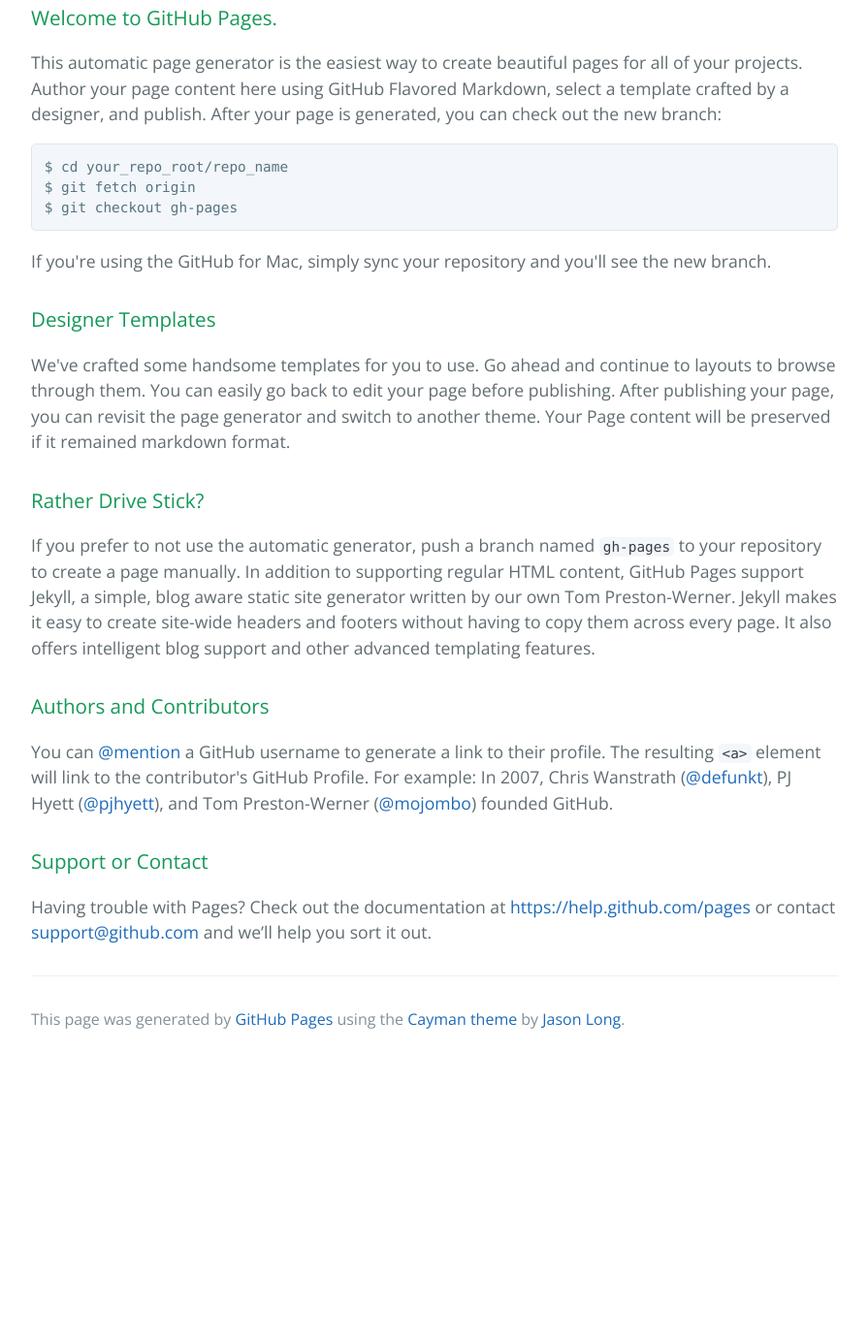
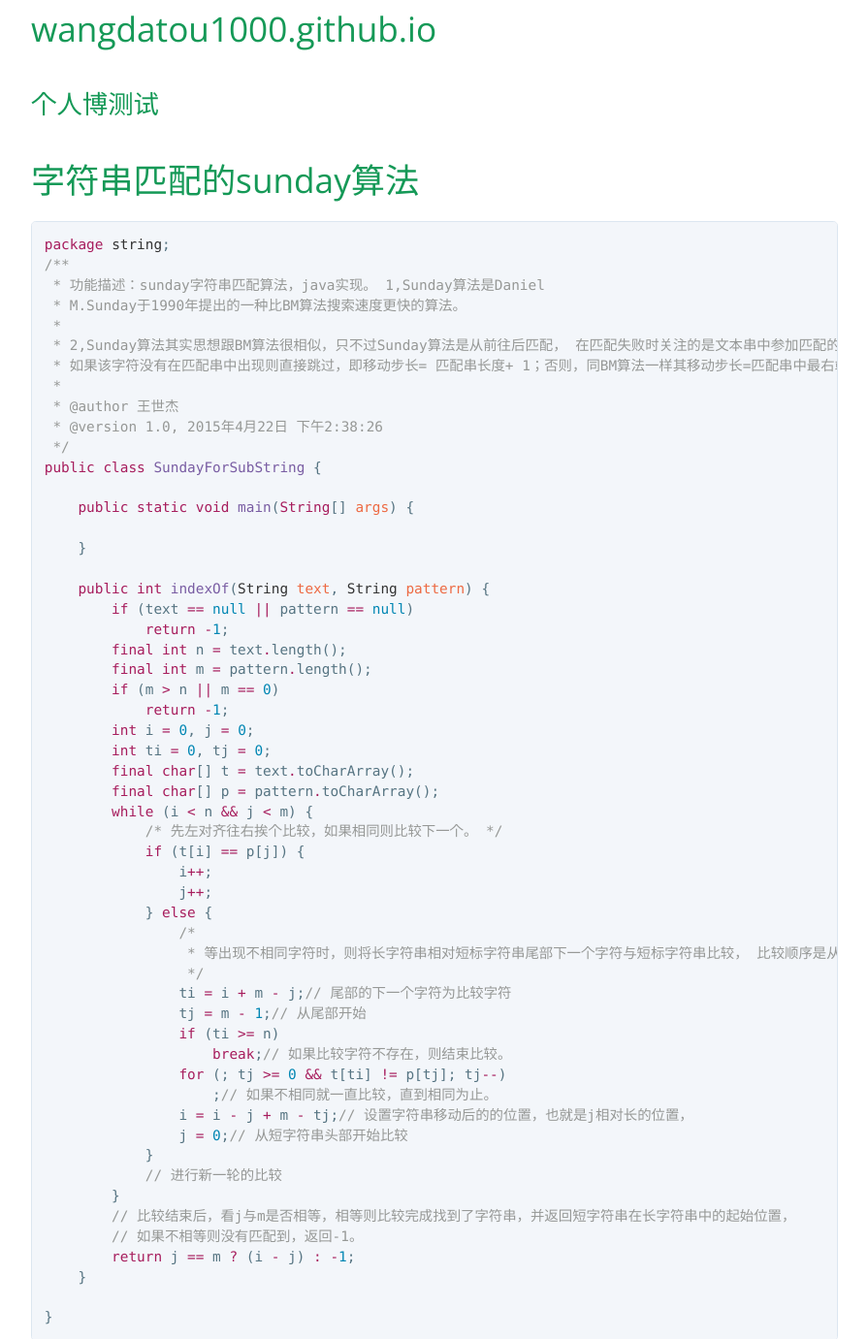
Before and after one commit to wangdatou1000/wangdatou1000.github.com, a plain HTML site: page index.html in a window 1280 px wide. Shown: the part 299-1680 px from the top of the page at 97% size, without its empty margins (192-1087 px from the left). Before the commit the page ends 1394 px from the top, so only its background shows below. Drawn offline with nearby package versions, Linux system fonts and the light colour scheme.

Commit message:
Replace master branch with page content via GitHub

```diff
--- a/index.html
+++ b/index.html
@@ -16,37 +16,70 @@
     </section>
 
     <section class="main-content">
-      <h3>
-<a id="welcome-to-github-pages" class="anchor" href="#welcome-to-github-pages" aria-hidden="true"><span class="octicon octicon-link"></span></a>Welcome to GitHub Pages.</h3>
+      <h1>
+<a id="wangdatou1000githubio" class="anchor" href="#wangdatou1000githubio" aria-hidden="true"><span class="octicon octicon-link"></span></a>wangdatou1000.github.io</h1>
 
-<p>This automatic page generator is the easiest way to create beautiful pages for all of your projects. Author your page content here using GitHub Flavored Markdown, select a template crafted by a designer, and publish. After your page is generated, you can check out the new branch:</p>
+<h2>
+<a id="个人博测试" class="anchor" href="#%E4%B8%AA%E4%BA%BA%E5%8D%9A%E6%B5%8B%E8%AF%95" aria-hidden="true"><span class="octicon octicon-link"></span></a>个人博测试</h2>
 
-<pre><code>$ cd your_repo_root/repo_name
-$ git fetch origin
-$ git checkout gh-pages
-</code></pre>
+<h1>
+<a id="字符串匹配的sunday算法" class="anchor" href="#%E5%AD%97%E7%AC%A6%E4%B8%B2%E5%8C%B9%E9%85%8D%E7%9A%84sunday%E7%AE%97%E6%B3%95" aria-hidden="true"><span class="octicon octicon-link"></span></a>字符串匹配的sunday算法</h1>
 
-<p>If you're using the GitHub for Mac, simply sync your repository and you'll see the new branch.</p>
+<div class="highlight highlight-java"><pre><span class="pl-k">package</span> <span class="pl-smi">string</span>;
+<span class="pl-c">/**</span>
+<span class="pl-c"> * 功能描述：sunday字符串匹配算法，java实现。 1,Sunday算法是Daniel</span>
+<span class="pl-c"> * M.Sunday于1990年提出的一种比BM算法搜索速度更快的算法。</span>
+<span class="pl-c"> * </span>
+<span class="pl-c"> * 2,Sunday算法其实思想跟BM算法很相似，只不过Sunday算法是从前往后匹配， 在匹配失败时关注的是文本串中参加匹配的最末位字符的下一位字符。</span>
+<span class="pl-c"> * 如果该字符没有在匹配串中出现则直接跳过，即移动步长= 匹配串长度+ 1；否则，同BM算法一样其移动步长=匹配串中最右端的该字符到末尾的距离+1。</span>
+<span class="pl-c"> * </span>
+<span class="pl-c"> * @author 王世杰</span>
+<span class="pl-c"> * @version 1.0, 2015年4月22日 下午2:38:26</span>
+<span class="pl-c"> */</span>
+<span class="pl-k">public</span> <span class="pl-k">class</span> <span class="pl-en">SundayForSubString</span> {
 
-<h3>
-<a id="designer-templates" class="anchor" href="#designer-templates" aria-hidden="true"><span class="octicon octicon-link"></span></a>Designer Templates</h3>
+    <span class="pl-k">public</span> <span class="pl-k">static</span> <span class="pl-k">void</span> <span class="pl-en">main</span>(<span class="pl-k">String</span>[] <span class="pl-v">args</span>) {
 
-<p>We've crafted some handsome templates for you to use. Go ahead and continue to layouts to browse through them. You can easily go back to edit your page before publishing. After publishing your page, you can revisit the page generator and switch to another theme. Your Page content will be preserved if it remained markdown format.</p>
+    }
 
-<h3>
-<a id="rather-drive-stick" class="anchor" href="#rather-drive-stick" aria-hidden="true"><span class="octicon octicon-link"></span></a>Rather Drive Stick?</h3>
+    <span class="pl-k">public</span> <span class="pl-k">int</span> <span class="pl-en">indexOf</span>(<span class="pl-smi">String</span> <span class="pl-v">text</span>, <span class="pl-smi">String</span> <span class="pl-v">pattern</span>) {
+        <span class="pl-k">if</span> (text <span class="pl-k">==</span> <span class="pl-c1">null</span> <span class="pl-k">||</span> pattern <span class="pl-k">==</span> <span class="pl-c1">null</span>)
+            <span class="pl-k">return</span> <span class="pl-k">-</span><span class="pl-c1">1</span>;
+        <span class="pl-k">final</span> <span class="pl-k">int</span> n <span class="pl-k">=</span> text<span class="pl-k">.</span>length();
+        <span class="pl-k">final</span> <span class="pl-k">int</span> m <span class="pl-k">=</span> pattern<span class="pl-k">.</span>length();
+        <span class="pl-k">if</span> (m <span class="pl-k">&gt;</span> n <span class="pl-k">||</span> m <span class="pl-k">==</span> <span class="pl-c1">0</span>)
+            <span class="pl-k">return</span> <span class="pl-k">-</span><span class="pl-c1">1</span>;
+        <span class="pl-k">int</span> i <span class="pl-k">=</span> <span class="pl-c1">0</span>, j <span class="pl-k">=</span> <span class="pl-c1">0</span>;
+        <span class="pl-k">int</span> ti <span class="pl-k">=</span> <span class="pl-c1">0</span>, tj <span class="pl-k">=</span> <span class="pl-c1">0</span>;
+        <span class="pl-k">final</span> <span class="pl-k">char</span>[] t <span class="pl-k">=</span> text<span class="pl-k">.</span>toCharArray();
+        <span class="pl-k">final</span> <span class="pl-k">char</span>[] p <span class="pl-k">=</span> pattern<span class="pl-k">.</span>toCharArray();
+        <span class="pl-k">while</span> (i <span class="pl-k">&lt;</span> n <span class="pl-k">&amp;&amp;</span> j <span class="pl-k">&lt;</span> m) {
+            <span class="pl-c">/* 先左对齐往右挨个比较，如果相同则比较下一个。 */</span>
+            <span class="pl-k">if</span> (t[i] <span class="pl-k">==</span> p[j]) {
+                i<span class="pl-k">++</span>;
+                j<span class="pl-k">++</span>;
+            } <span class="pl-k">else</span> {
+                <span class="pl-c">/*</span>
+<span class="pl-c">                 * 等出现不相同字符时，则将长字符串相对短标字符串尾部下一个字符与短标字符串比较， 比较顺序是从短标字符末尾开始往头逆序比较。</span>
+<span class="pl-c">                 */</span>
+                ti <span class="pl-k">=</span> i <span class="pl-k">+</span> m <span class="pl-k">-</span> j;<span class="pl-c">// 尾部的下一个字符为比较字符</span>
+                tj <span class="pl-k">=</span> m <span class="pl-k">-</span> <span class="pl-c1">1</span>;<span class="pl-c">// 从尾部开始</span>
+                <span class="pl-k">if</span> (ti <span class="pl-k">&gt;=</span> n)
+                    <span class="pl-k">break</span>;<span class="pl-c">// 如果比较字符不存在，则结束比较。</span>
+                <span class="pl-k">for</span> (; tj <span class="pl-k">&gt;=</span> <span class="pl-c1">0</span> <span class="pl-k">&amp;&amp;</span> t[ti] <span class="pl-k">!=</span> p[tj]; tj<span class="pl-k">--</span>)
+                    ;<span class="pl-c">// 如果不相同就一直比较，直到相同为止。</span>
+                i <span class="pl-k">=</span> i <span class="pl-k">-</span> j <span class="pl-k">+</span> m <span class="pl-k">-</span> tj;<span class="pl-c">// 设置字符串移动后的的位置，也就是j相对长的位置，</span>
+                j <span class="pl-k">=</span> <span class="pl-c1">0</span>;<span class="pl-c">// 从短字符串头部开始比较</span>
+            }
+            <span class="pl-c">// 进行新一轮的比较</span>
+        }
+        <span class="pl-c">// 比较结束后，看j与m是否相等，相等则比较完成找到了字符串，并返回短字符串在长字符串中的起始位置，</span>
+        <span class="pl-c">// 如果不相等则没有匹配到，返回-1。</span>
+        <span class="pl-k">return</span> j <span class="pl-k">==</span> m <span class="pl-k">?</span> (i <span class="pl-k">-</span> j) <span class="pl-k">:</span> <span class="pl-k">-</span><span class="pl-c1">1</span>;
+    }
 
-<p>If you prefer to not use the automatic generator, push a branch named <code>gh-pages</code> to your repository to create a page manually. In addition to supporting regular HTML content, GitHub Pages support Jekyll, a simple, blog aware static site generator written by our own Tom Preston-Werner. Jekyll makes it easy to create site-wide headers and footers without having to copy them across every page. It also offers intelligent blog support and other advanced templating features.</p>
-
-<h3>
-<a id="authors-and-contributors" class="anchor" href="#authors-and-contributors" aria-hidden="true"><span class="octicon octicon-link"></span></a>Authors and Contributors</h3>
-
-<p>You can <a href="https://github.com/blog/821" class="user-mention">@mention</a> a GitHub username to generate a link to their profile. The resulting <code>&lt;a&gt;</code> element will link to the contributor's GitHub Profile. For example: In 2007, Chris Wanstrath (<a href="https://github.com/defunkt" class="user-mention">@defunkt</a>), PJ Hyett (<a href="https://github.com/pjhyett" class="user-mention">@pjhyett</a>), and Tom Preston-Werner (<a href="https://github.com/mojombo" class="user-mention">@mojombo</a>) founded GitHub.</p>
-
-<h3>
-<a id="support-or-contact" class="anchor" href="#support-or-contact" aria-hidden="true"><span class="octicon octicon-link"></span></a>Support or Contact</h3>
-
-<p>Having trouble with Pages? Check out the documentation at <a href="https://help.github.com/pages">https://help.github.com/pages</a> or contact <a href="mailto:support@github.com">support@github.com</a> and we’ll help you sort it out.</p>
+}
+</pre></div>
 
       <footer class="site-footer">
 
```
Also changed, not shown: params.json (+1 -1 lines).
